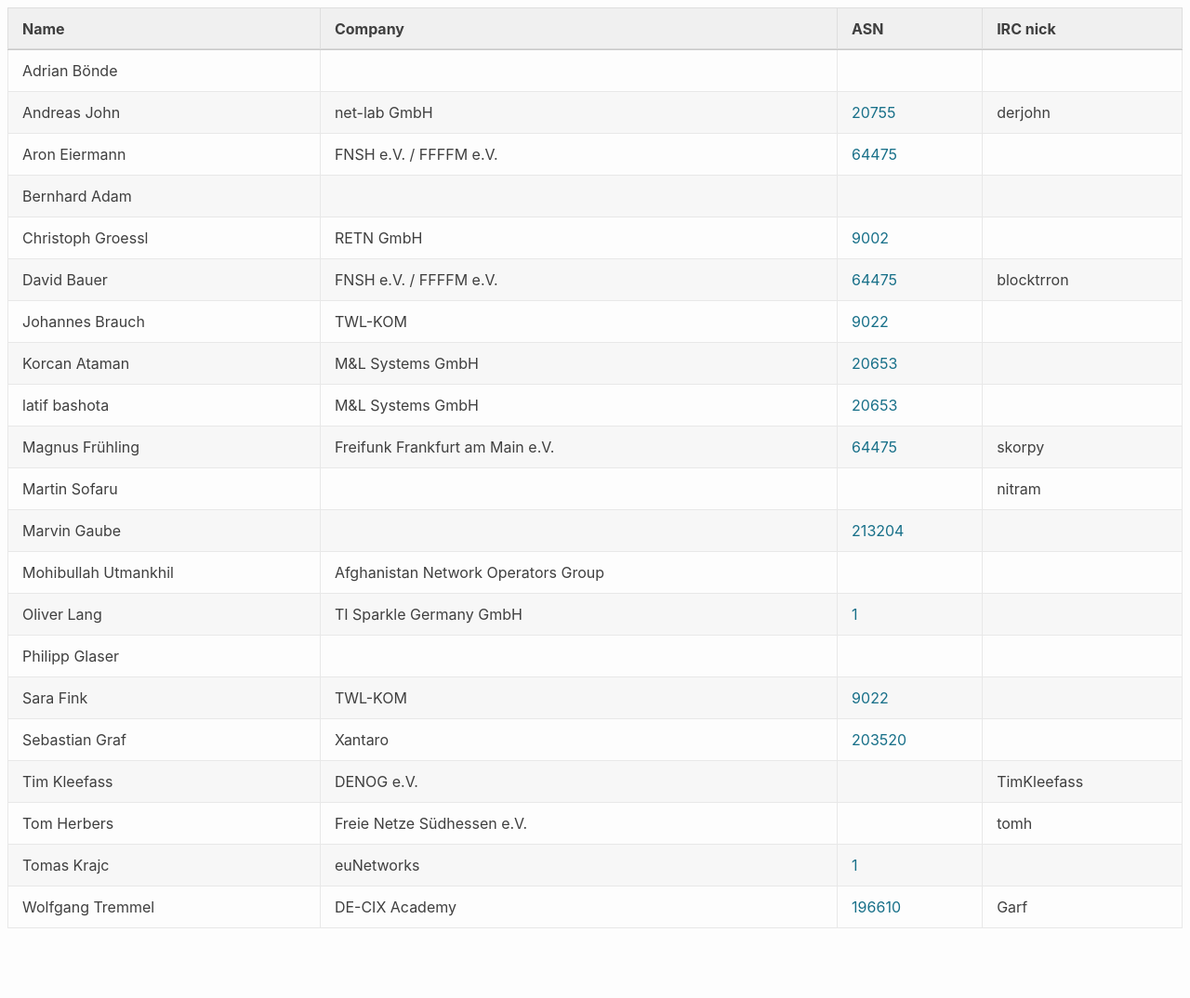
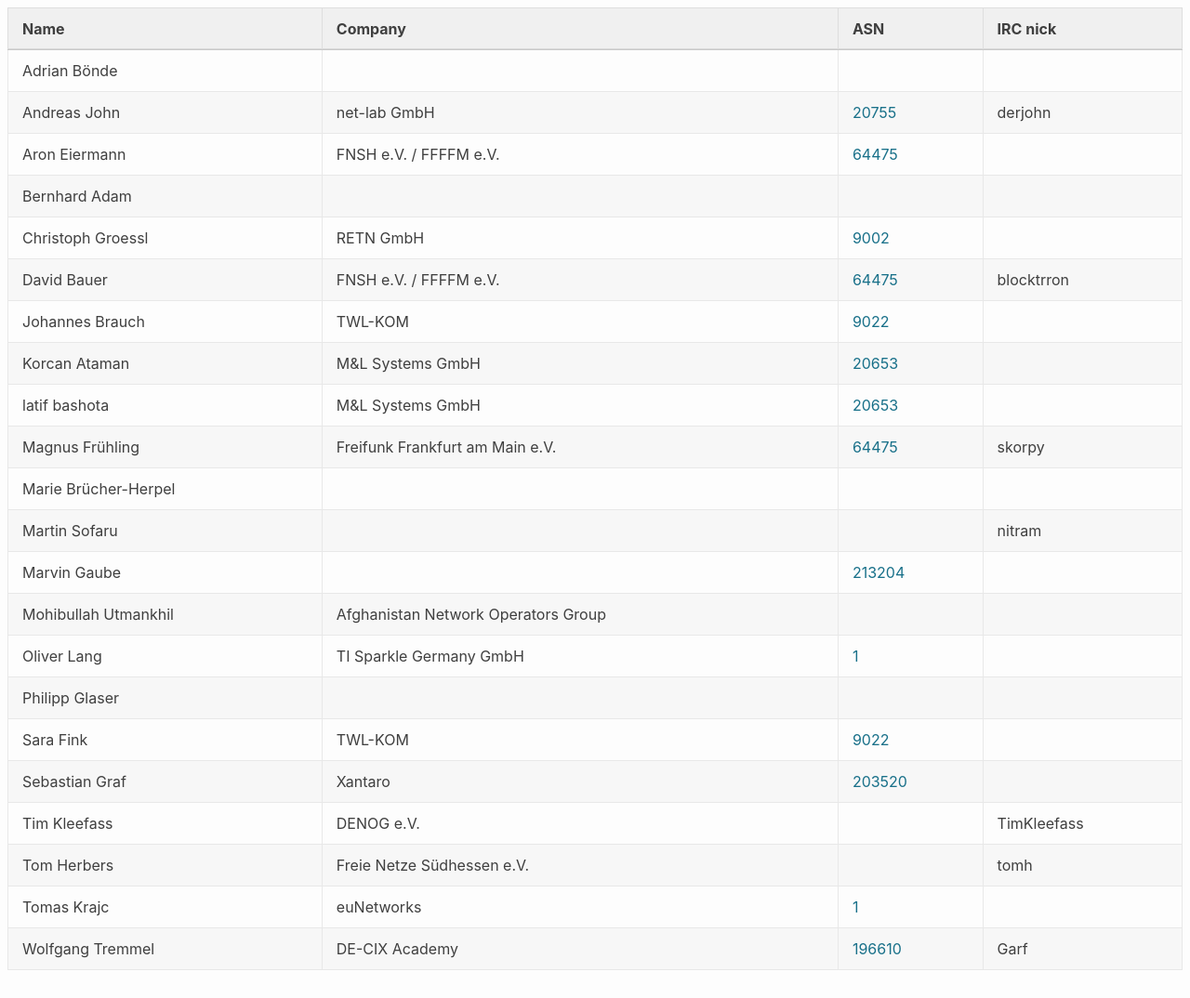
Before and after one commit to denog/pretix-attendeelist, a Jekyll site: the page built from meetup2024_01/index.markdown, in a window 1280 px wide and 1074 px high. Shown: the whole window at 93% size. Built offline with Jekyll 4.4.1, drawn with Linux system fonts in a browser that asks for light colours.

Commit message:
Latest data: Mon Jan  8 15:27:55 UTC 2024

```diff
--- a/_data/attendees_denog_meetup_2024_01.json
+++ b/_data/attendees_denog_meetup_2024_01.json
@@ -58,6 +58,12 @@
     "company": "Freifunk Frankfurt am Main e.V.",
     "irc": "skorpy",
     "asn": "64475"
+  },
+  {
+    "name": "Marie Brücher-Herpel",
+    "company": null,
+    "irc": null,
+    "asn": null
   },
   {
     "name": "Martin Sofaru",
```
